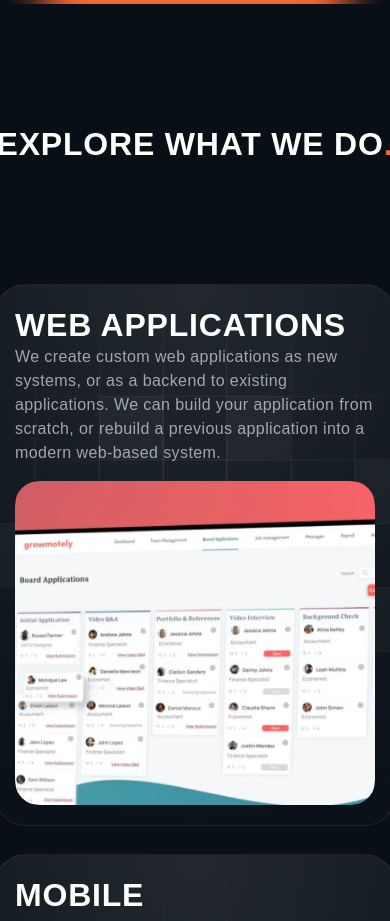
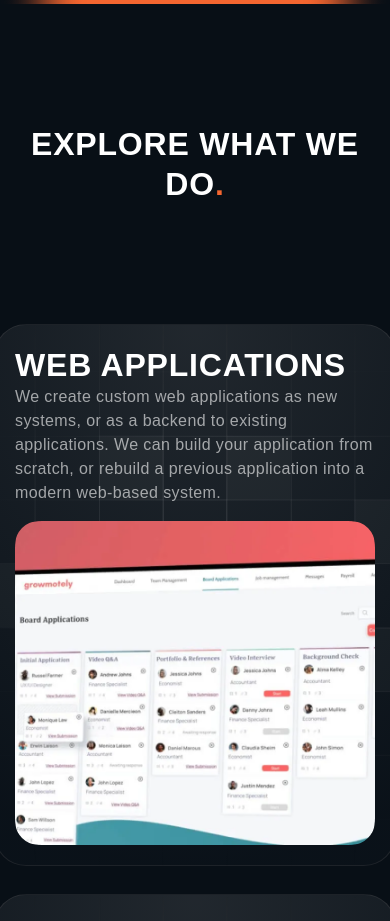
Before and after one commit to nadhiro7/Unchained, a Next.js app: page /services in a window 390 px wide. Shown: the part 920-1841 px from the top of the page. Built offline with nearby package versions, Linux system fonts and the light colour scheme.

Commit message:
Update Services.tsx

```diff
--- a/components/shared/Services.tsx
+++ b/components/shared/Services.tsx
@@ -6,7 +6,7 @@ function Services() {
     return (
         <div className='flex items-center flex-col'>
             <div className='w-full h-max  relative overflow-hidden flex flex-col justify-center items-center gap-16 py-[120px]'>
-                <div className="flex items-center flex-col w-[861px] mx-[19px] lg:mx-0  gap-6 ">
+                <div className="flex items-center flex-col  lg:mx-0  gap-6 ">
                     <div className=" flex  flex-col w-full items-center justify-center">
                         <div className="h-fit text-h4  block sm:text-h1 font-Satoshi-Bold uppercase">
                             <p className="text-center">Explore What We Do<span className="text-primary-500">.</span></p>
```
